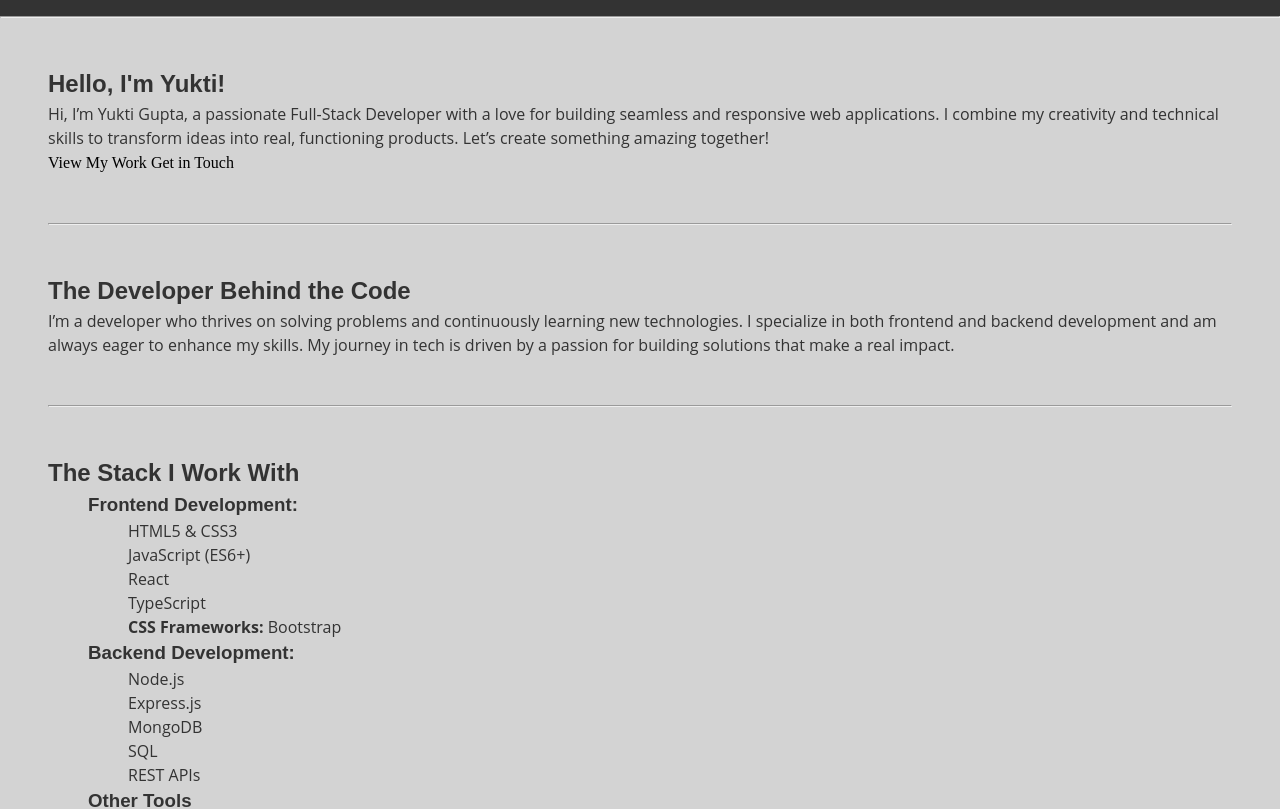
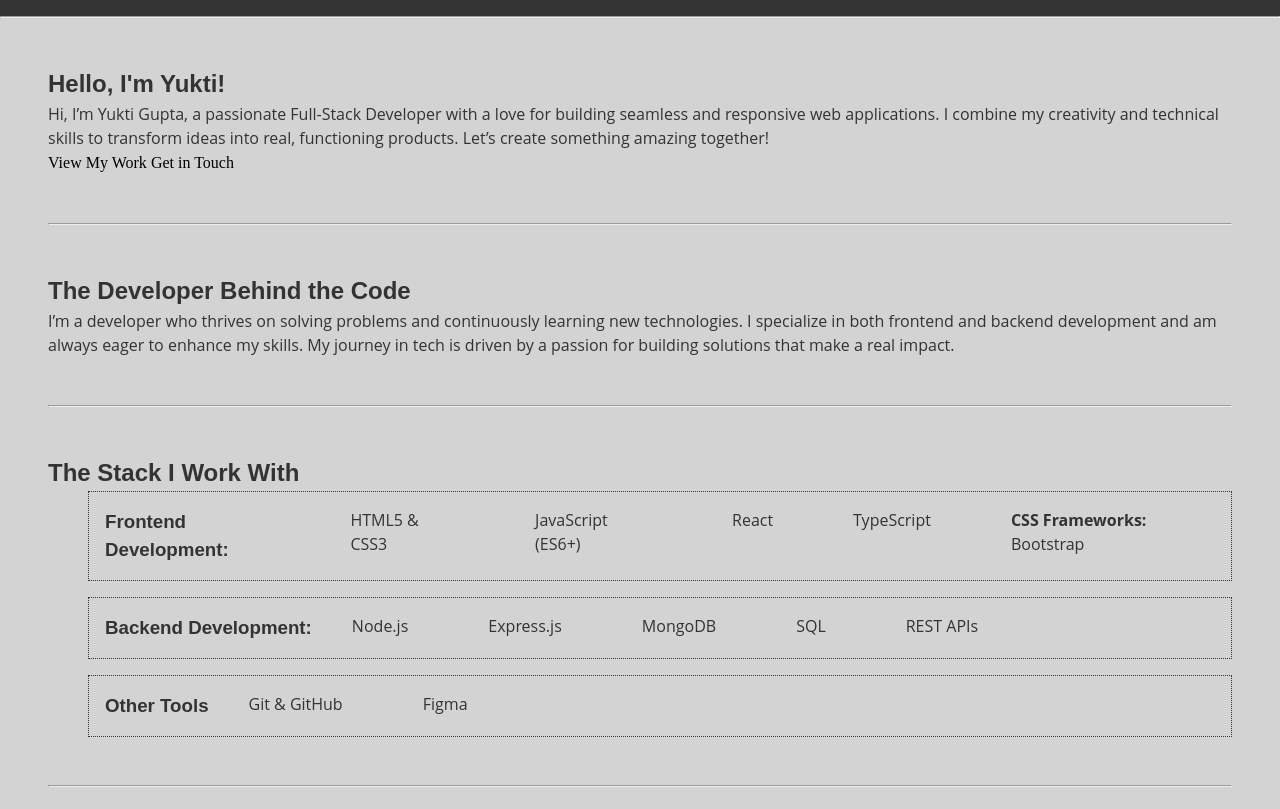
Before and after one commit to yMeeraki/Portfolio-Website, a plain HTML site: page index.html in a window 1280 px wide. Shown: the part 144-953 px from the top of the page. Drawn offline with Linux system fonts and the light colour scheme; a script that the page names is missing.

Commit message:
Skills Content Styling

```diff
--- a/index.html
+++ b/index.html
@@ -71,9 +71,9 @@
                 <h2>
                     The Stack I Work With
                 </h2>
-                <ul>
+                <ul class="skills-content">
                     <!--    Front end Skills    -->
-                    <li>
+                    <li class="skills-card">
                         <h3>
                             Frontend Development:
                         </h3>
@@ -86,7 +86,7 @@
                         </ul>
                     </li>
                     <!--    Back end Skills    -->
-                    <li>
+                    <li class="skills-card">
                         <h3>
                             Backend Development:
                         </h3>
@@ -99,7 +99,7 @@
                         </ul>
                     </li>
                     <!--    Others Tools    -->
-                    <li>
+                    <li class="skills-card">
                         <h3>
                             Other Tools
                         </h3>
--- a/styling/index.css
+++ b/styling/index.css
@@ -17,7 +17,7 @@ Open Sans: Regular (400) for body text and Medium (500) for emphasis on links or
 */
 body{
     color:#333333;
-    background-color: #333333;
+
 }
 /*
     Main element Styling
@@ -75,9 +75,33 @@ nav ul li a:hover{
 }
 
 /*
-    <section> element Styling
+    Skills section Styling
+    skills card and skill content classes
 */
+.skills-content{
+    display: flex;
+    flex-direction: column;
+    gap:1rem;
+}
 
+.skills-card{
+    border: dotted .01rem #333333;
+   width: 100%;
+    display: flex;
+    padding: 1rem;
+
+}
+
+.skills-card:hover{
+    border:  solid .01rem #333333;
+    background-color: #4682B4;
+    color: #333333;
+}
+
+.skills-card ul{
+    display: flex;
+    gap:5rem;
+}
 
 /* Headers */
 h1,h2,h3{
```
